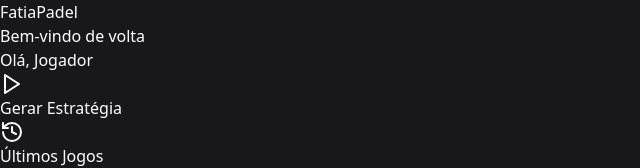
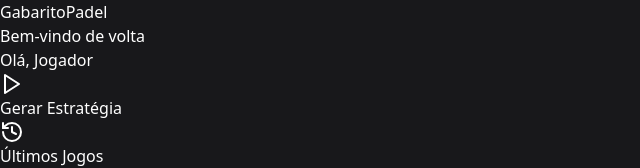
Before and after one commit to degeee06/GabaritoPadel, a React (Vite) app: page / in a window 1280 px wide. Shown: the top 168 px of the page, without its empty margins (0-640 px from the left). Built offline with nearby package versions, Linux system fonts and the light colour scheme; no server answers; the database is empty.

Commit message:
Add files via upload

```diff
--- a/metadata.json
+++ b/metadata.json
@@ -1,4 +1,4 @@
 {
-  "name": "Padel IQ",
+  "name": "GabaritoPadel",
   "description": "An AI-powered padel strategy generator."
 }
--- a/src/components/Layout.tsx
+++ b/src/components/Layout.tsx
@@ -4,7 +4,7 @@ export function Layout({ children }: { children: React.ReactNode }) {
   return (
     <div className="min-h-screen bg-zinc-900 text-white font-sans flex flex-col">
       <header className="py-4 px-6 border-b border-zinc-800">
-        <h1 className="text-xl font-bold text-lime-400">FatiaPadel</h1>
+        <h1 className="text-xl font-bold text-lime-400">GabaritoPadel</h1>
       </header>
       <main className="flex-grow p-6">
         <div className="max-w-2xl mx-auto">
--- a/src/services/api.ts
+++ b/src/services/api.ts
@@ -2,7 +2,7 @@ import { MatchInput, TacticalPlan } from "../types";
 import { supabase } from "../lib/supabase";
 
 const SYSTEM_INSTRUCTION = `
-Você é o "FatiaPadel", um técnico de bolso de elite. Seu objetivo é analisar descrições textuais e imagens de duplas de padel e fornecer uma estratégia vencedora.
+Você é o "GabaritoPadel", um técnico de bolso de elite. Seu objetivo é analisar descrições textuais e imagens de duplas de padel e fornecer uma estratégia vencedora.
 
 Regras:
 1. Use terminologia correta (bandeja, víbora, chiquita, globo, rincón, etc.).
```
Also changed, not shown: 1 other file (tests, documents, lock files or other folders).
